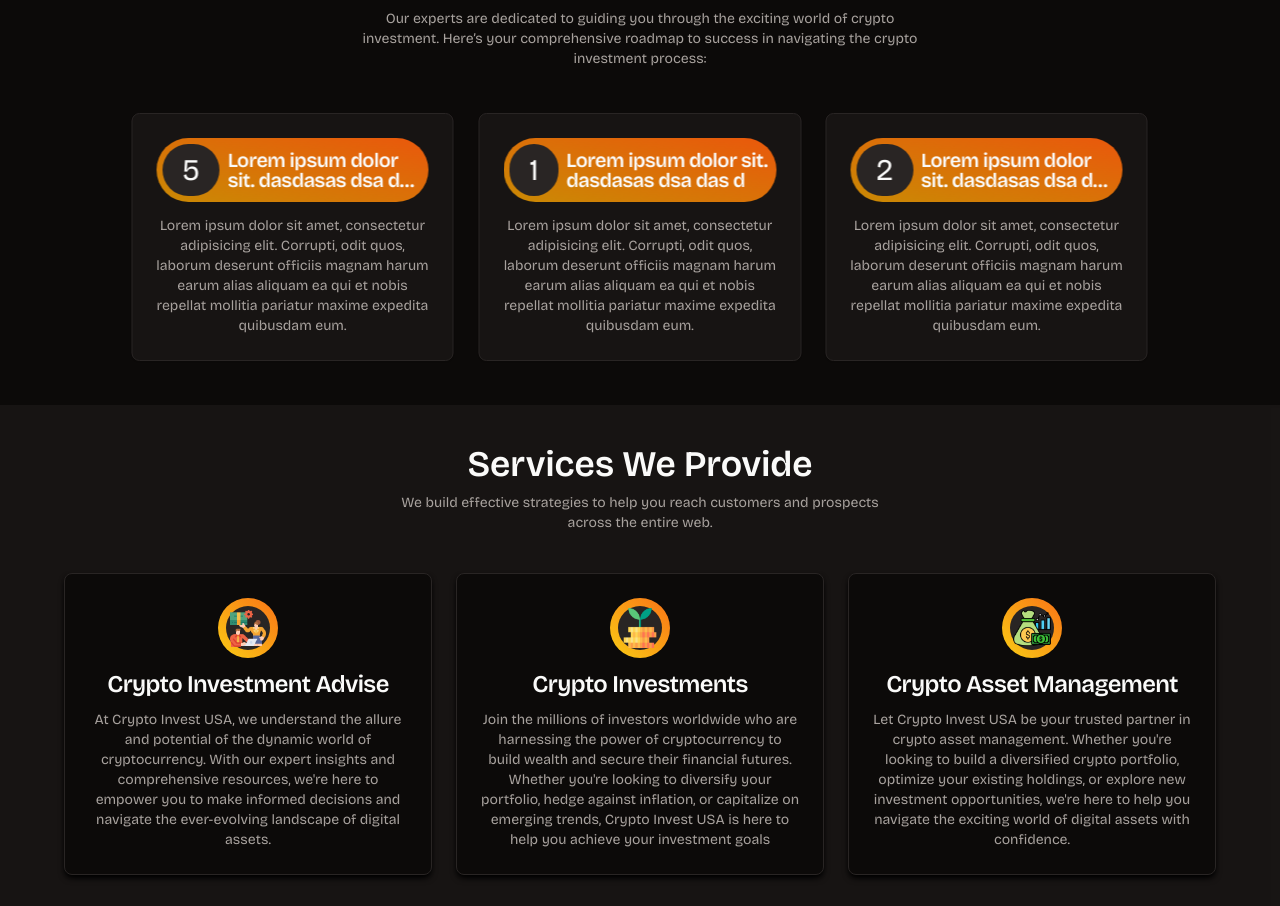
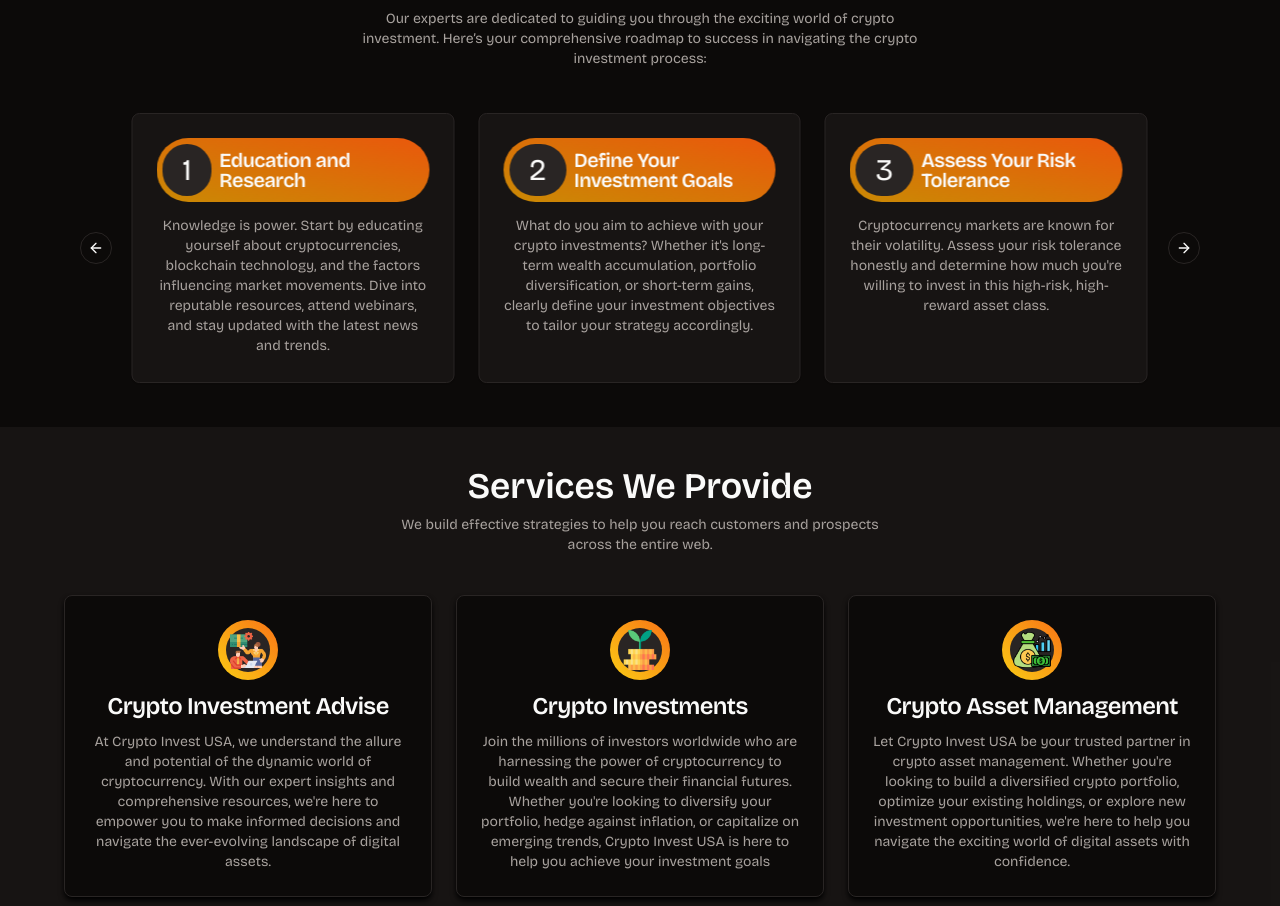
Before and after one commit to devpro193/crypto-invest-usa, a Next.js app: page / in a window 1280 px wide. Shown: the part 1371-2277 px from the top of the page. Built offline with nearby package versions, Linux system fonts and the light colour scheme.

Commit message:
fix: slider

```diff
--- a/package.json
+++ b/package.json
@@ -16,6 +16,7 @@
     "@radix-ui/react-slot": "^1.0.2",
     "class-variance-authority": "^0.7.0",
     "clsx": "^2.1.1",
+    "embla-carousel-autoplay": "^8.0.4",
     "embla-carousel-react": "^8.0.4",
     "lucide-react": "^0.378.0",
     "next": "14.1.0",
--- a/src/components/roadmap.tsx
+++ b/src/components/roadmap.tsx
@@ -17,7 +17,51 @@
   CarouselPrevious,
 } from "@/components/ui/carousel";
 
+import Autoplay from "embla-carousel-autoplay";
+
 export default function Roadmap() {
+  const slides = [
+    {
+      title: "Education and Research",
+      desc: "Knowledge is power. Start by educating yourself about cryptocurrencies, blockchain technology, and the factors influencing market movements. Dive into reputable resources, attend webinars, and stay updated with the latest news and trends.",
+    },
+    {
+      title: "Define Your Investment Goals",
+      desc: "What do you aim to achieve with your crypto investments? Whether it's long-term wealth accumulation, portfolio diversification, or short-term gains, clearly define your investment objectives to tailor your strategy accordingly.",
+    },
+    {
+      title: "Assess Your Risk Tolerance",
+      desc: "Cryptocurrency markets are known for their volatility. Assess your risk tolerance honestly and determine how much you're willing to invest in this high-risk, high-reward asset class.",
+    },
+    {
+      title: "Choose a Reliable Exchange",
+      desc: "Select a reputable cryptocurrency exchange that prioritizes security, offers a user-friendly interface, and provides a wide range of trading options. Conduct thorough research and read user reviews before making your decision.",
+    },
+    {
+      title: "Secure Your Wallet",
+      desc: "Safeguard your digital assets by setting up a secure cryptocurrency wallet. Choose between hardware wallets, software wallets, or mobile wallets, depending on your preferences and security needs.",
+    },
+    {
+      title: "Diversify Your Portfolio",
+      desc: "Spread your investments across different cryptocurrencies to mitigate risk and maximize potential returns. Consider allocating a portion of your portfolio to established coins like Bitcoin and Ethereum, as well as promising altcoins with growth potential.",
+    },
+    {
+      title: "Develop an Investment Strategy",
+      desc: "Craft a well-defined investment strategy based on your research, goals, and risk tolerance. Decide whether you'll be a long-term holder or an active trader, and establish clear entry and exit points.",
+    },
+    {
+      title: "Monitor Market Trends",
+      desc: "Stay informed about market trends, news, and developments in the cryptocurrency space. Regularly monitor the performance of your investments and be prepared to adjust your strategy in response to changing market conditions.",
+    },
+    {
+      title: "Stay Disciplined",
+      desc: "Emotions can cloud judgment and lead to impulsive decisions. Stay disciplined and stick to your investment strategy, even during periods of market volatility. Avoid chasing quick profits and focus on long-term growth.",
+    },
+    {
+      title: "Review and Adapt",
+      desc: "Regularly review your investment portfolio and make necessary adjustments to keep it aligned with your goals and risk tolerance. Be open to learning and adapting your strategy based on your experiences and market insights.",
+    },
+  ];
   return (
     <div className="bg-background p-4 md:p-10">
       <div className="mx-auto flex flex-col w-full max-w-6xl gap-10">
@@ -34,6 +78,14 @@
         <div className="mx-auto w-full max-w-xl sm:max-w-5xl gap-6">
           {/* Slider */}
           <Carousel
+            plugins={[
+              Autoplay({
+                delay: 3000,
+                stopOnFocusIn: false,
+                stopOnMouseEnter: true,
+                stopOnInteraction: false,
+              }),
+            ]}
             opts={{
               align: "center",
               loop: true,
@@ -41,28 +93,24 @@
             className="w-full mx-auto"
           >
             <CarouselContent>
-              {Array.from({ length: 5 }).map((_, index) => (
+              {slides.map(({ title, desc }, index) => (
                 <CarouselItem
                   key={index}
-                  className="max-sm:basis-4/5 basis-1/3"
+                  className="max-sm:basis-4/5 max-md:basis-1/2 basis-1/3 h-full"
                 >
-                  <div className="p-1">
-                    <Card className="bg-muted/40">
+                  <div className="p-1 h-full">
+                    <Card className="bg-muted/40 min-h-[270px]">
                       <CardHeader className="flex gap-2 items-center">
                         <div className="p-1.5 bg-gradient-to-tr from-yellow-600 to-orange-600 backdrop-blur-sm rounded-full flex items-center gap-2 shrink-0 max-w-72 mx-auto">
                           <div className="p-5 py-2 rounded-full text-3xl bg-muted flex-auto shrink-0 grow">
                             {index + 1}
                           </div>
                           <CardTitle className="line-clamp-2 text-xl leading-5">
-                            {"Lorem ipsum dolor sit. dasdasas dsa das d"}
+                            {title}
                           </CardTitle>
                         </div>
                         <CardDescription className="text-center">
-                          Lorem ipsum dolor sit amet, consectetur adipisicing
-                          elit. Corrupti, odit quos, laborum deserunt officiis
-                          magnam harum earum alias aliquam ea qui et nobis
-                          repellat mollitia pariatur maxime expedita quibusdam
-                          eum.
+                          {desc}
                         </CardDescription>
                       </CardHeader>
                       {/* <CardContent className="flex items-center justify-center p-6">
@@ -75,6 +123,8 @@
                 </CarouselItem>
               ))}
             </CarouselContent>
+            <CarouselPrevious className="max-sm:hidden" />
+            <CarouselNext className="max-sm:hidden" />
           </Carousel>
         </div>
       </div>
```
Also changed, not shown: 1 other file (tests, documents, lock files or other folders).
